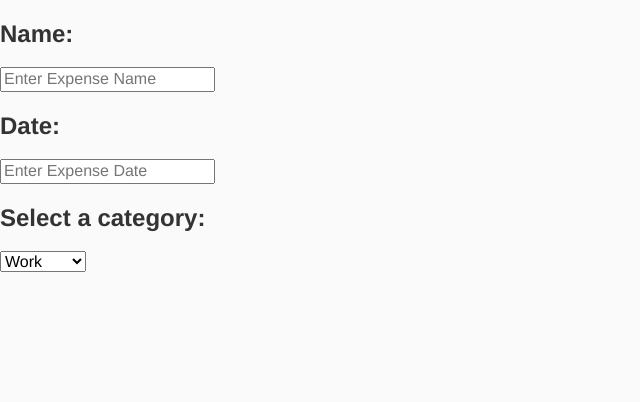
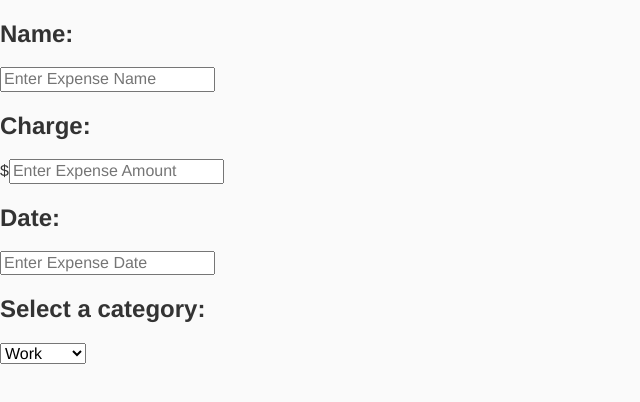
Before and after one commit to hackathon-2014/the-swansons-repo, a website: page app/index.html in a window 1280 px wide. Shown: the whole page, without its empty margins (0-640 px from the left). Drawn offline with nearby package versions, Linux system fonts and the light colour scheme; files that its build step writes are made by us from their sources.

Commit message:
added charge to the expense submit form

```diff
--- a/app/index.html
+++ b/app/index.html
@@ -25,6 +25,10 @@
         <h2>Name:</h2>
         <input type="text" placeholder="Enter Expense Name" required>
       </div>
+      <div class="expenseItemName">
+        <h2>Charge:</h2>
+        $<input type="number" placeholder="Enter Expense Amount" required>
+      </div>
       <div class="expenseItemDate">
         <h2>Date:</h2>
         <input type="text" placeholder="Enter Expense Date">
```
